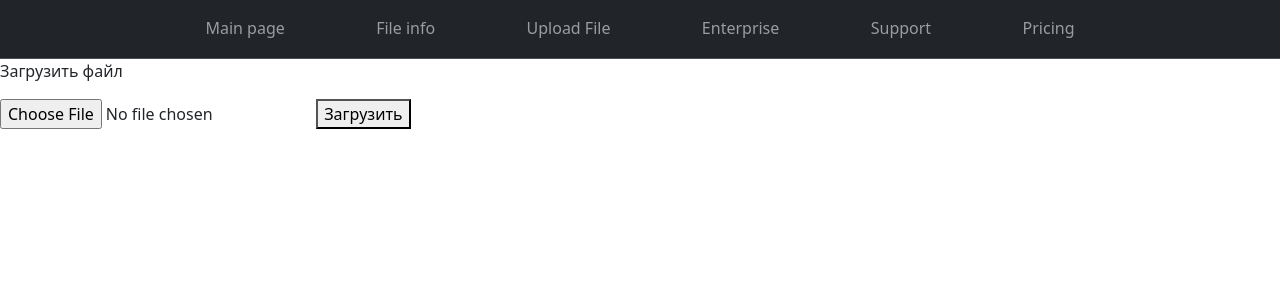
After one commit to Pup0chek/Sandbox, a Flask app: page /upload/ in a window 1280 px wide. The commit adds this page. Shown: the top 300 px of the page. Run offline with Flask 3, Linux system fonts and the light colour scheme; some libraries are stand-ins or nearby versions.

Commit message:
upload file path TODO: apload algorithm- save in db

```diff
--- a/app.py
+++ b/app.py
@@ -8,9 +8,12 @@ import os
 from dotenv import load_dotenv
 load_dotenv()
 
+
 app = Flask(__name__)
 # app.config.from_object(config)
 app.config['SECRET_KEY'] = os.getenv('SECRET_KEY') or os.urandom(24)
+MAX_FILE_SIZE = 1024 * 1024 + 1
+
 
 
 #функция представления
@@ -46,6 +49,20 @@ def lol():
 def index():
     return render_template('index.html')
 
+@app.route('/upload/', methods=['POST', 'GET'])
+def upload():
+    message = {"method": "GET"}
+    if request.method == "POST":
+        file = request.files["file"]
+        if bool(file.filename):
+            file_bytes = file.read(MAX_FILE_SIZE)
+            message["file_size_error"] = len(file_bytes) == MAX_FILE_SIZE
+        message["method"] = "POST"
+        # return render_template("file_info.html", args=args)
+        message = [{'data': {'id': ' ', 'attributes': {'type_extension': ' ', 'size': ' ', 'reputation': ' '}}}, "True"]
+        return render_template('file_info.html', message=message)
+    return render_template("upload.html", message=message)
+
 @app.route('/new/')
 def render_new():
     return render_template('new.html')
--- a/templates/base.html
+++ b/templates/base.html
@@ -31,7 +31,7 @@
           </a></li>
           <li class="nav-item"><a class="nav-link" href="/">Main page</a></li>
           <li class="nav-item"><a class="nav-link" href="/file_info">File info</a></li>
-          <li class="nav-item"><a class="nav-link" href="#">Features</a></li>
+          <li class="nav-item"><a class="nav-link" href="/upload">Upload File</a></li>
           <li class="nav-item"><a class="nav-link" href="#">Enterprise</a></li>
           <li class="nav-item"><a class="nav-link" href="#">Support</a></li>
           <li class="nav-item"><a class="nav-link" href="#">Pricing</a></li>
--- /dev/null
+++ b/templates/upload.html
@@ -0,0 +1,22 @@
+{% extends 'base.html' %}
+
+{% block title %}
+Upload File
+{% endblock %}
+
+{% block body %}
+<p>
+    Загрузить файл<br>
+    {% if message["method"] == "POST" %}
+        {% if message["file_size_error"] %}
+            <h1>Размер файла превышает 1мб.!</h1>
+        {% else %}
+            <h1>Файл успешно загружен.</h1>
+        {% endif %}
+    {% endif %}
+    <form action="/upload/" method="POST" enctype="multipart/form-data">
+        <input type="file" name="file">
+        <button type="submit">Загрузить</button>
+    </form>
+</p>
+{% endblock %}
```
Also changed, not shown: education.py (+26 -3 lines).
